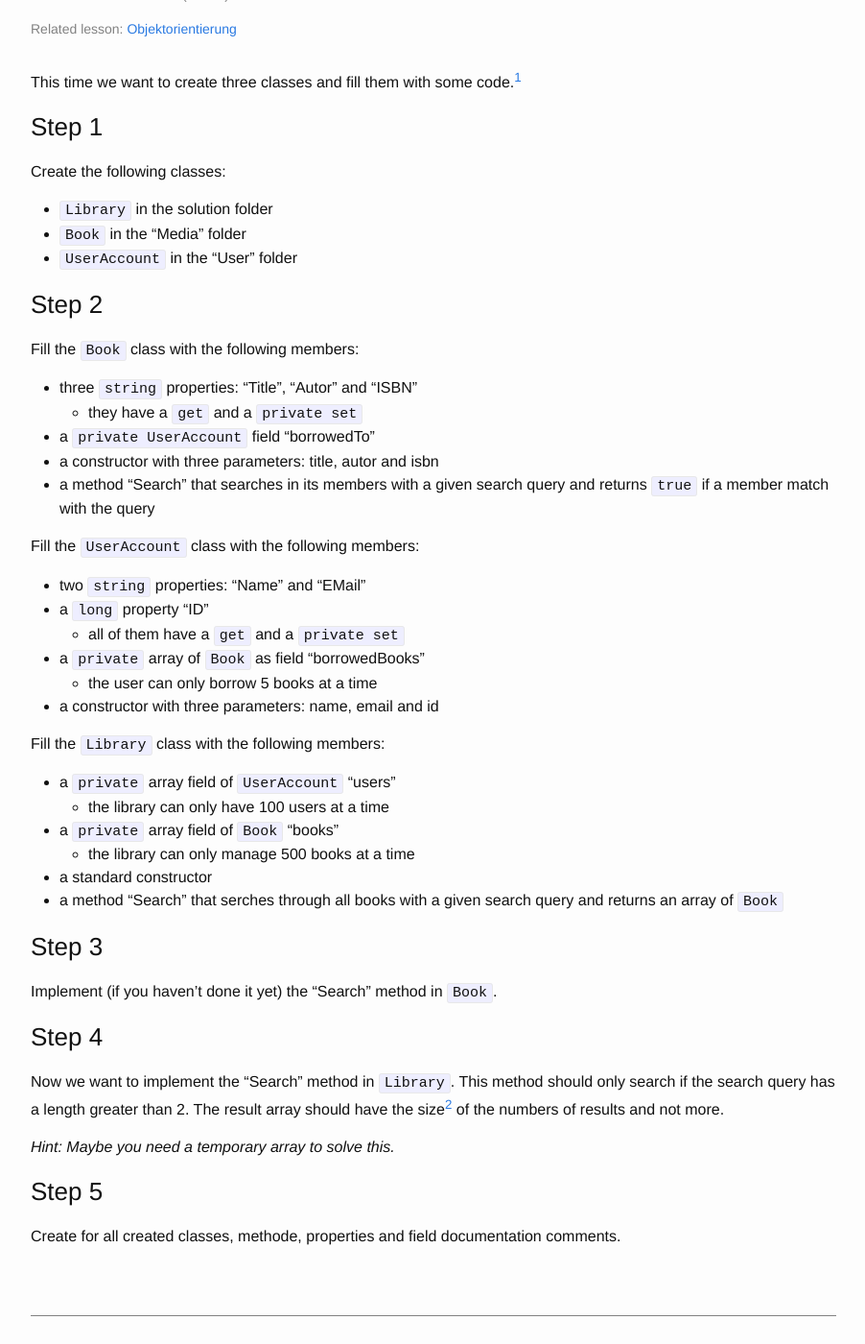
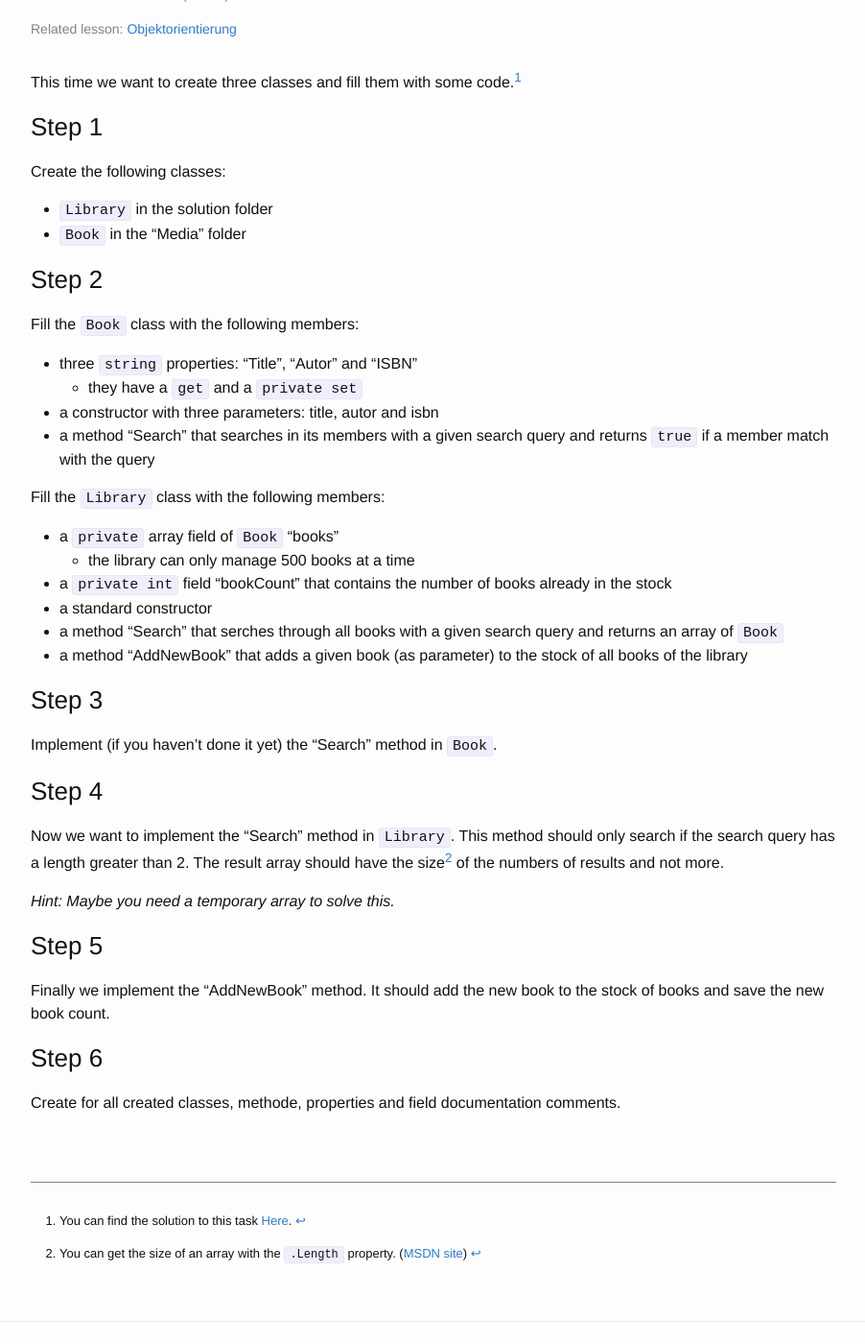
Before and after one commit to fsr/csharp-lessons, a Jekyll site: the page built from _exercises/B02_book_library.md, in a window 1280 px wide and 1400 px high, scrolled down 283 px. Shown: the whole window at 96% size, without its empty margins (188-1090 px from the left). Built offline with Jekyll 4.4.1, drawn with Linux system fonts in a browser that asks for light colours; some of the changed text lies outside the part shown.

Commit message:
Changed this exercise.

```diff
--- a/_exercises/B02_book_library_user.md
+++ b/_exercises/B02_book_library.md
@@ -1,5 +1,5 @@
 ---
-title: B02 - Book, Library and User
+title: B02 - Book and Library
 number: 6
 status: drafty
 authors: marc
@@ -9,7 +9,7 @@ lesson: 3
 This time we want to create three classes and fill them with some code.[^solution]
 
 [^solution]:
-    You can find the solution to this task [Here](https://github.com/satkowski/csharp-solutions/blob/master/03_objektorientierung/B02_book_library_user/ExerciseSolution/).
+    You can find the solution to this task [Here](https://github.com/satkowski/csharp-solutions/blob/master/03_objektorientierung/B02_book_library/ExerciseSolution/).
 
 ### Step 1
 
@@ -17,7 +17,6 @@ Create the following classes:
 
 - `Library` in the solution folder
 - `Book` in the "Media" folder
-- `UserAccount` in the "User" folder
 
 ### Step 2
 
@@ -25,27 +24,16 @@ Fill the `Book` class with the following members:
 
 - three `string` properties: "Title", "Autor" and "ISBN"
   - they have a `get` and a `private set`
-- a `private UserAccount` field "borrowedTo"
 - a constructor with three parameters: title, autor and isbn
 - a method "Search" that searches in its members with a given search query and returns `true` if a member match with the query
 
-Fill the `UserAccount` class with the following members:
-
-- two `string` properties: "Name" and "EMail"
-- a `long` property "ID"
-  - all of them have a `get` and a `private set`
-- a `private` array of `Book` as field "borrowedBooks"
-  - the user can only borrow 5 books at a time
-- a constructor with three parameters: name, email and id
-
 Fill the `Library` class with the following members:
-
-- a `private` array field of `UserAccount` "users"
-  - the library can only have 100 users at a time
 - a `private` array field of `Book` "books"
   - the library can only manage 500 books at a time
+- a `private int` field "bookCount" that contains the number of books already in the stock
 - a standard constructor
 - a method "Search" that serches through all books with a given search query and returns an array of `Book`
+- a method "AddNewBook" that adds a given book (as parameter) to the stock of all books of the library
 
 ### Step 3
 
@@ -64,4 +52,8 @@ The result array should have the size[^length] of the numbers of results and not
 
 ### Step 5
 
+Finally we implement the "AddNewBook" method. It should add the new book to the stock of books and save the new book count.
+
+### Step 6
+
 Create for all created classes, methode, properties and field documentation comments.
```
